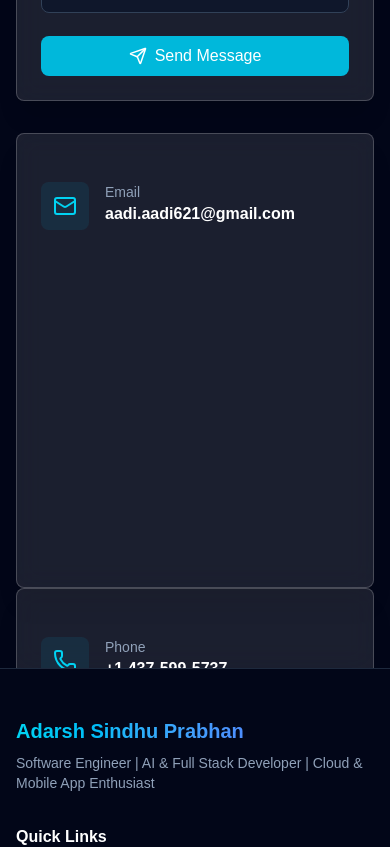
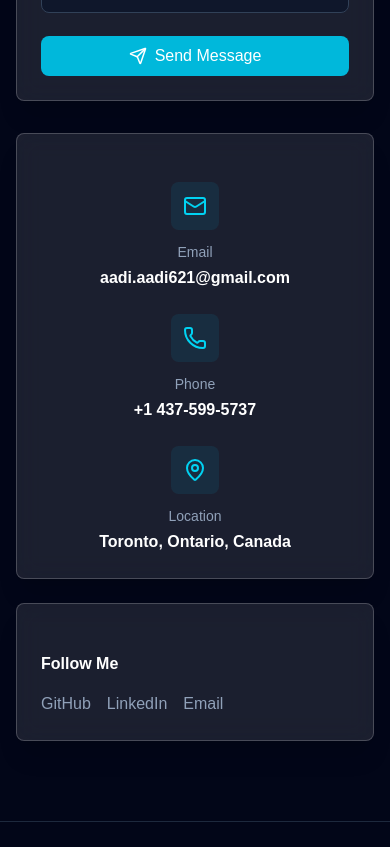
Before and after one commit to adarshsprabhan/Adarsh_Portfolio, a Next.js app: page / in a window 390 px wide. Shown: the part 9720-10567 px from the top of the page. Built offline with nearby package versions, Linux system fonts and the light colour scheme.

Commit message:
Fix mobile menu transparency and consolidate contact info into single box

```diff
--- a/src/components/layout/Navbar.tsx
+++ b/src/components/layout/Navbar.tsx
@@ -83,7 +83,7 @@ export const Navbar = () => {
         {/* Mobile Menu */}
         {isOpen && (
           <motion.div
-            className="md:hidden mt-4 space-y-3 pb-4"
+            className="md:hidden mt-4 space-y-3 pb-4 bg-slate-950/95 backdrop-blur-md rounded-lg px-4 py-4 border border-slate-800"
             initial={{ opacity: 0, y: -10 }}
             animate={{ opacity: 1, y: 0 }}
             transition={{ duration: 0.2 }}
--- a/src/components/sections/ContactSection.tsx
+++ b/src/components/sections/ContactSection.tsx
@@ -82,28 +82,29 @@ export const ContactSection = () => {
             </motion.div>
 
             {/* Contact Info */}
-            <motion.div initial={{ opacity: 0, x: 20 }} whileInView={{ opacity: 1, x: 0 }} transition={{ duration: 0.6 }} viewport={{ once: true }} className="space-y-6">
+            <motion.div initial={{ opacity: 0, x: 20 }} whileInView={{ opacity: 1, x: 0 }} transition={{ duration: 0.6 }} viewport={{ once: true }}>
+              <Card variant="glass" className="mb-6">
+                <CardContent className="pt-6">
+                  <div className="grid grid-cols-1 md:grid-cols-3 gap-6">
                     {contactInfo.map((info, index) => {
                       const Icon = info.icon;
                       return (
-                  <a key={index} href={info.href} className="group">
-                    <Card variant="glass" className="h-full hover:border-cyan-400 transition-colors">
-                      <CardContent className="flex items-start gap-4 pt-6">
-                        <div className="p-3 bg-cyan-500/10 rounded-lg group-hover:bg-cyan-500/20 transition-colors flex-shrink-0">
+                        <a key={index} href={info.href} className="flex flex-col items-center text-center group hover:opacity-80 transition-opacity">
+                          <div className="p-3 bg-cyan-500/10 rounded-lg group-hover:bg-cyan-500/20 transition-colors mb-3">
                             <Icon className="text-cyan-400" size={24} />
                           </div>
-                        <div className="min-w-0 flex-1 max-w-full">
-                          <p className="text-slate-400 text-sm truncate">{info.label}</p>
+                          <p className="text-slate-400 text-sm mb-1">{info.label}</p>
                           <p className="text-white font-semibold break-words">{info.value}</p>
+                        </a>
+                      );
+                    })}
                   </div>
                 </CardContent>
               </Card>
-                  </a>
-                );
-              })}
 
               {/* Social Links */}
-              <div className="pt-6 border-t border-slate-700">
+              <Card variant="glass">
+                <CardContent className="pt-6">
                   <h3 className="text-white font-semibold mb-4">Follow Me</h3>
                   <div className="flex gap-4">
                     {SOCIAL_LINKS.map((link) => (
@@ -118,7 +119,8 @@ export const ContactSection = () => {
                       </a>
                     ))}
                   </div>
-              </div>
+                </CardContent>
+              </Card>
             </motion.div>
           </div>
         </motion.div>
```
Lines whose indentation alone changed are shown as unchanged.
